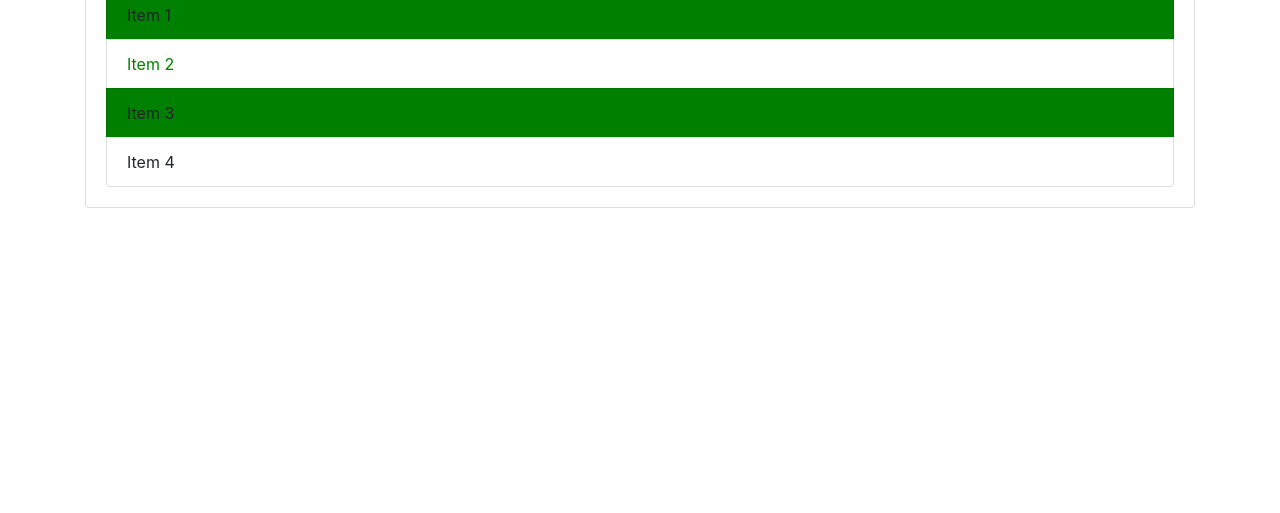
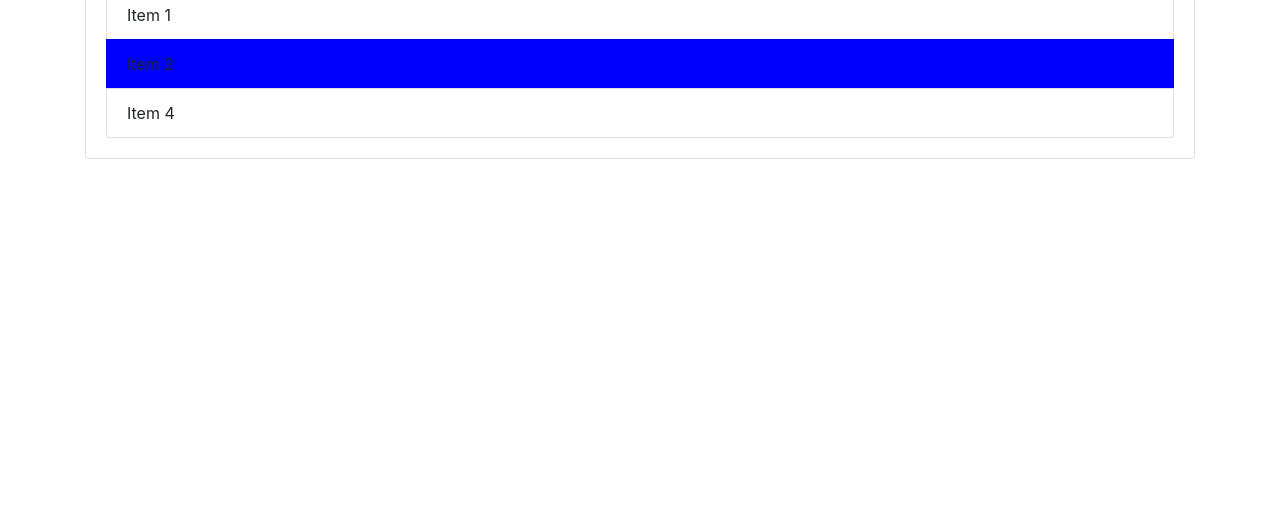
Before and after one commit to SanOP360/Demo, a plain HTML site: page index4.html in a window 1280 px wide. Shown: the part 287-800 px from the top of the page. Drawn offline with nearby package versions, Linux system fonts and the light colour scheme.

Commit message:
getelembyqueryselector

```diff
--- a/index4.html
+++ b/index4.html
@@ -29,17 +29,16 @@
     </ul>
    </div>
   </div>
-<script>
-  const secondItem = document.querySelectorAll('.list-group-item:nth-child(2)')[0];
-  secondItem.style.color = 'green';
 
+  <script>
+  const item = document.querySelector('.list-group-item');
+ const secondItem = document.querySelector('.list-group-item:nth-child(2)');
+ secondItem.style.backgroundColor = 'blue';
 
-  const oddItems = document.querySelectorAll('.list-group-item:nth-child(odd)');
-  oddItems.forEach((item) => {
-    item.style.backgroundColor = 'green';
-  });
+   const thirdItem = document.querySelector('.list-group-item:nth-child(3)');
+   thirdItem.style.display='none';
+</script>
 
-  </script>
 
 </body>
 </html>
```
